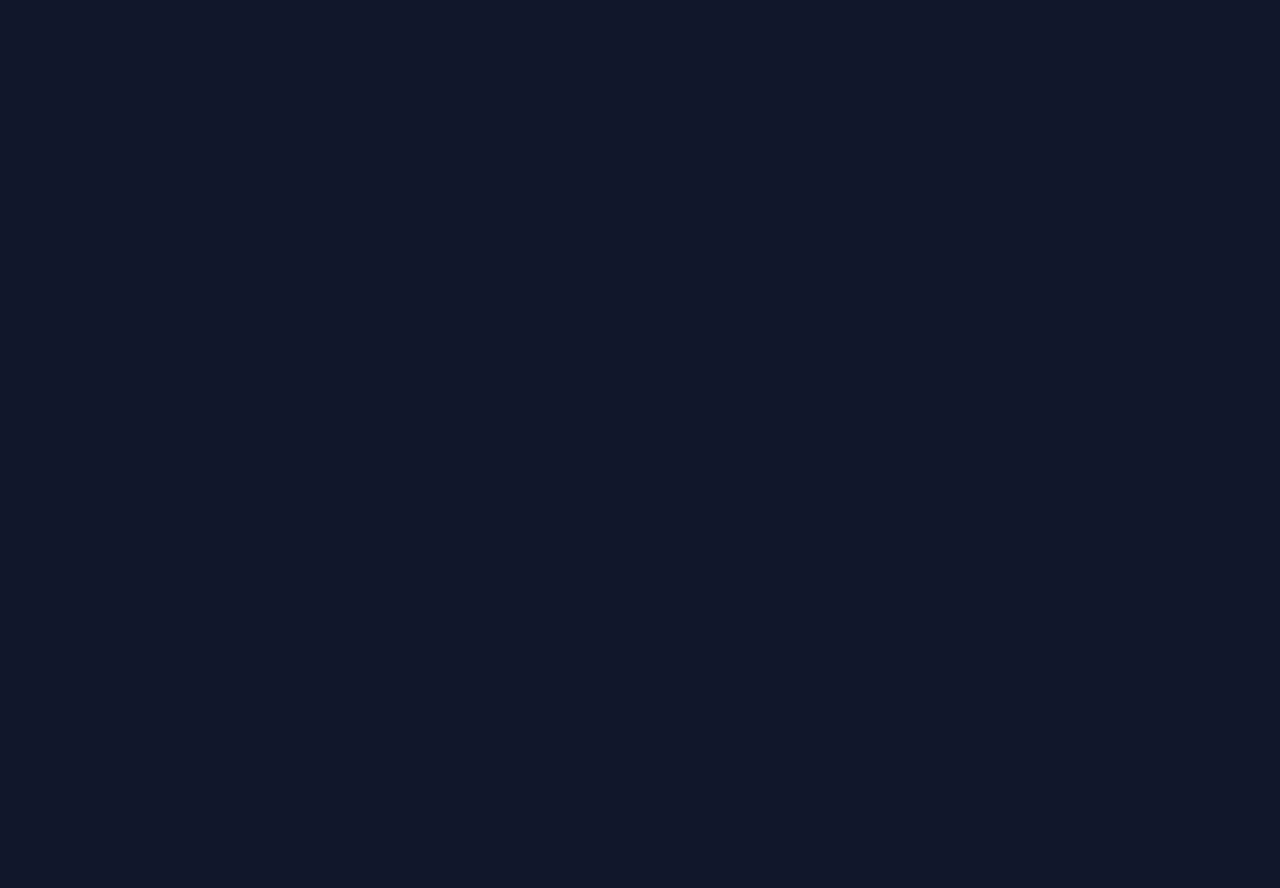
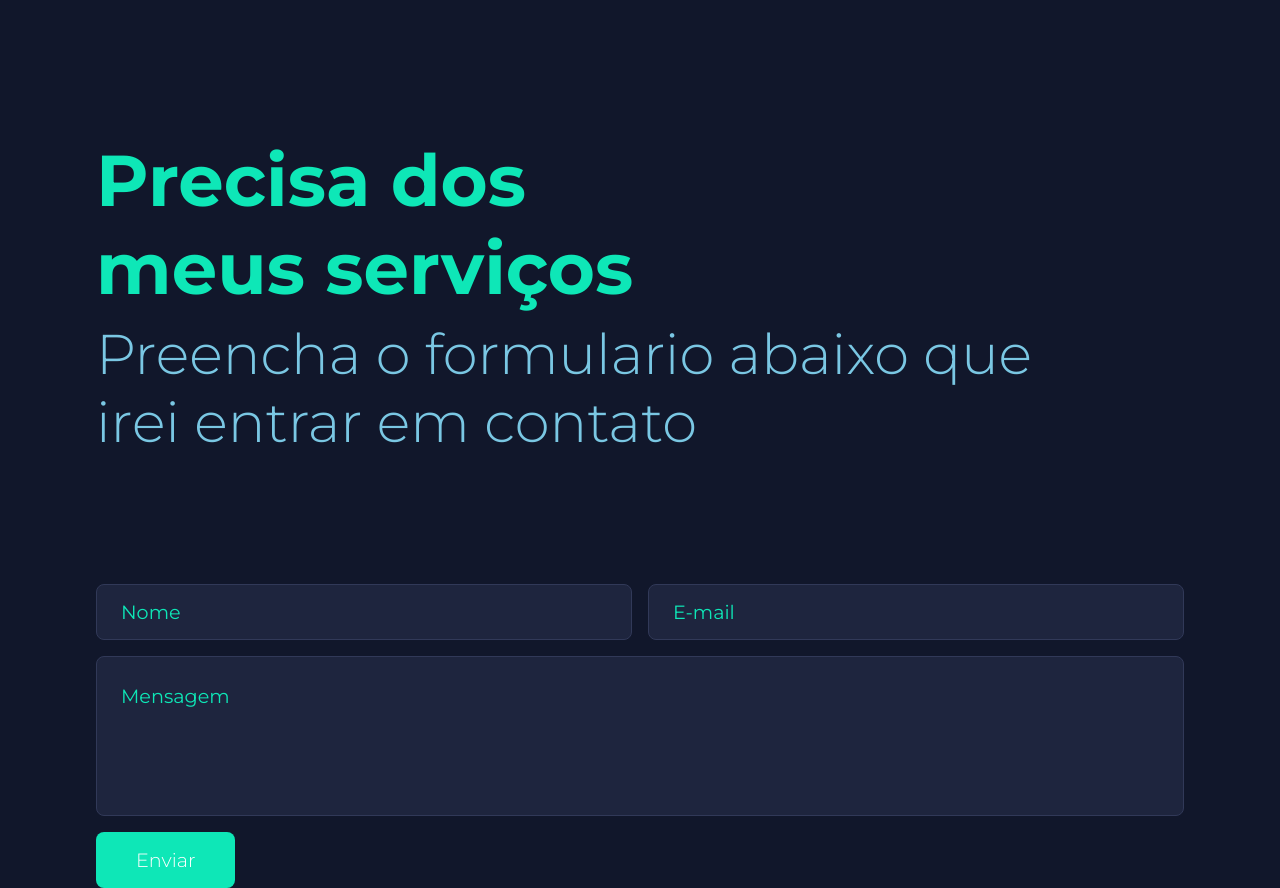
Before and after one commit to Yuri-Rangel-Rabelo-Palheta/meuportfolio, a Next.js app: page / in a window 1280 px wide. Shown: the part 5220-6108 px from the top of the page. Before the commit the page ends 5228 px from the top, so only its background shows below. Built offline with nearby package versions, Linux system fonts and the light colour scheme.

Commit message:
final form

```diff
--- a/src/components/FormContato/Form.tsx
+++ b/src/components/FormContato/Form.tsx
@@ -1,16 +1,13 @@
-import {FormContainer, Input} from './styles';
+import {FormContainer, Input, TextArea} from './styles';
 
 
 export default function Form(){
      return (
          <FormContainer>
-             <form>
-                <Input placeholder="Nome" required />
-                <Input placeholder="E-mail" type="email" required />
-                <button type="submit">Enviar </button>
-             </form>
-
-
+            <Input placeholder="Nome" required />
+            <Input placeholder="E-mail" type="email" required />
+            <TextArea placeholder='Mensagem' required/>
+            <button type="submit">Enviar </button>
          </FormContainer>
      )
 
--- a/src/components/FormContato/index.tsx
+++ b/src/components/FormContato/index.tsx
@@ -1,4 +1,5 @@
 import SectionTitle from '../SectionTitle';
+import Form from './Form';
 import { Container } from './styles';
 
 
--- a/src/components/FormContato/styles.ts
+++ b/src/components/FormContato/styles.ts
@@ -1,5 +1,103 @@
+import { darken } from 'polished';
 import styled from 'styled-components';
 
-export const Container = styled.div`
+export const Container = styled.section``;
 
+export const FormContainer = styled.form`
+  margin-top: 8rem;
+  width: 100%;
+  display: grid;
+  grid-template-columns: 1fr 1fr;
+  gap: 1rem;
+
+  > button {
+    border: none;
+    padding: 1rem 2.5rem;
+    color: #fff;
+    font-weight: 300;
+    font-size: 1.2rem;
+    border-radius: 0.5rem;
+    background: ${({ theme }) => theme.primary};
+    transition: 0.5s;
+    width: fit-content;
+
+    &:disabled {
+      opacity: 0.5;
+    }
+
+    &:not(:disabled):hover {
+      background: ${({ theme }) => darken(0.05, theme.primary)};
+    }
+  }
+
+  @media (max-width: 700px) {
+    margin-top: 5rem;
+    grid-template-columns: 1fr;
+  }
+
+  @media (max-width: 450px) {
+    > button {
+      padding: 0.8rem 1.5rem;
+      font-size: 1rem;
+    }
+  }
 `;
+
+export const Input = styled.input`
+  height: 3rem;
+  width: 100%;
+  background: ${({ theme }) => theme.inputBackground};
+  border: 1px solid ${({ theme }) => theme.border};
+  padding: 1.7rem 1.5rem;
+  color: ${({ theme }) => theme.primary};
+  border-radius: 0.5rem;
+  font-size: 1.2rem;
+  outline: none;
+  transition: 0.5s;
+
+  &:focus {
+    border-color: ${({ theme }) => theme.primary};
+  }
+
+  &::placeholder {
+    color: ${({ theme }) => theme.primary};
+  }
+
+  @media (max-width: 450px) {
+    padding: 1.4rem;
+    font-size: 1rem;
+  }
+`;
+
+export const TextArea = styled.textarea`
+  height: 10rem;
+  width: 100%;
+  background: ${({ theme }) => theme.inputBackground};
+  border: 1px solid ${({ theme }) => theme.border};
+  padding: 1.7rem 1.5rem;
+  color: ${({ theme }) => theme.primary};
+  border-radius: 0.5rem;
+  font-size: 1.2rem;
+  outline: none;
+  transition: 0.5s;
+  resize: none;
+
+  grid-column: 1 / 3;
+
+  &:focus {
+    border-color: ${({ theme }) => theme.primary};
+  }
+
+  &::placeholder {
+    color: ${({ theme }) => theme.primary};
+  }
+
+  @media (max-width: 700px) {
+    grid-column: 1;
+  }
+
+  @media (max-width: 450px) {
+    padding: 1.4rem;
+    font-size: 1rem;
+  }
+`;
--- a/src/pages/index.tsx
+++ b/src/pages/index.tsx
@@ -2,6 +2,7 @@
 import Conhecimentos from "../components/Conhecimentos";
 import ConhecimentoItem from "../components/Conhecimentos/ConhecimentoItem";
 import Experiencias from "../components/Experiencias";
+import FormContato from "../components/FormContato";
 import Header from "../components/Header";
 import HomeHero from "../components/HomeHero";
 import Projetos from "../components/Projetos";
@@ -19,6 +20,7 @@
         <Experiencias />
         <Projetos />
         <Conhecimentos />
+        <FormContato />
       </main>
 
     </HomeContainer>
```
